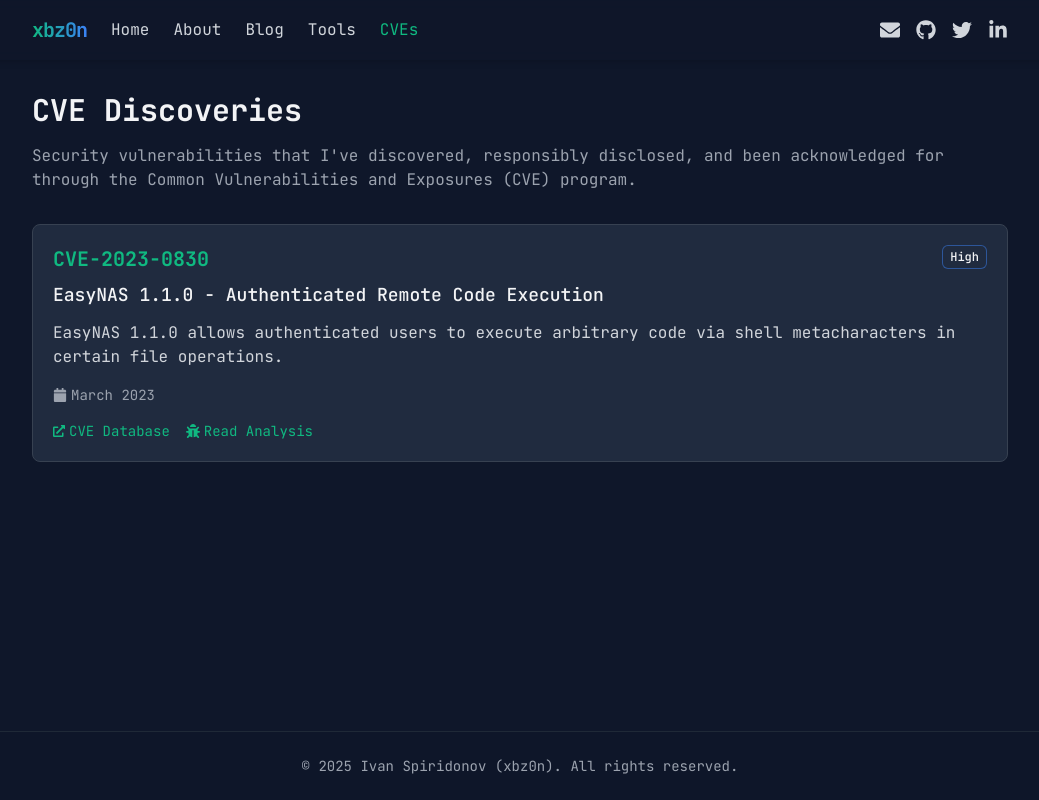
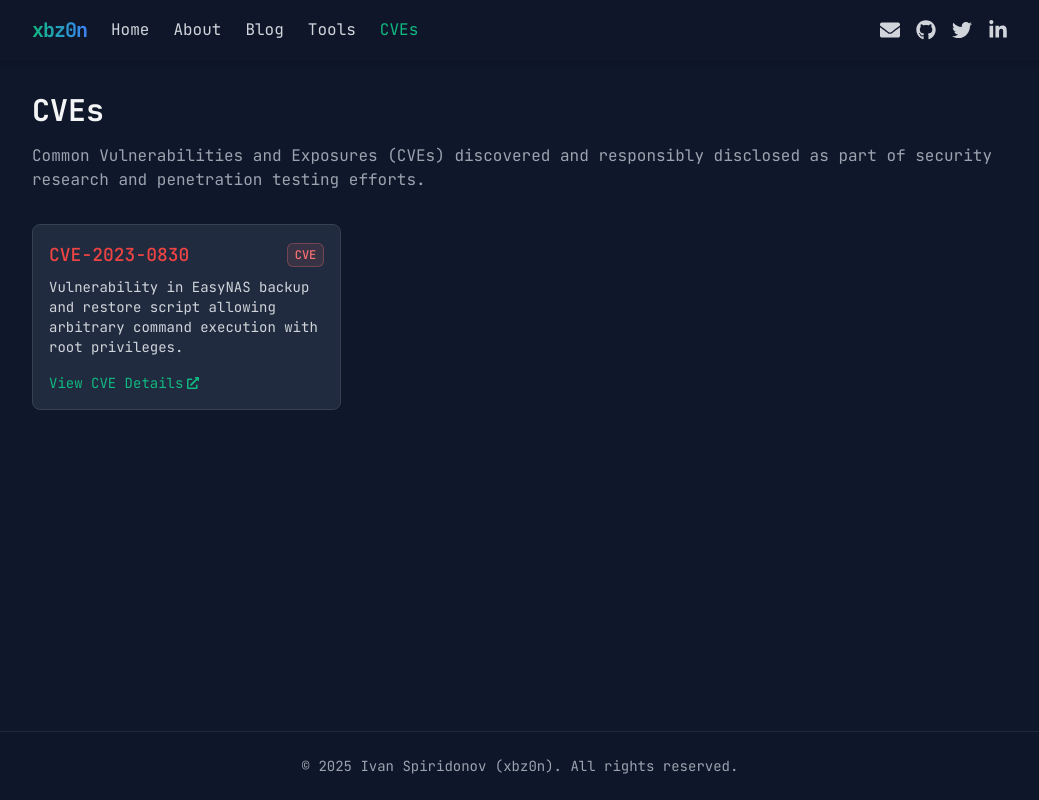
Before and after one commit to xbz0n/xbz0n.github.io, a Next.js app: page /cves in a window 1280 px wide. Shown: the whole page, without its empty margins (120-1159 px from the left). Built offline with nearby package versions, Linux system fonts and the light colour scheme.

Commit message:
Restore original CVEs page layout with grid and CVECard component

```diff
--- a/pages/cves.js
+++ b/pages/cves.js
@@ -1,17 +1,12 @@
-import { FaBug, FaCalendar, FaExternalLinkAlt } from 'react-icons/fa';
-import Link from 'next/link';
+import CVECard from '../components/CVECard';
 import Head from 'next/head';
 
 export default function CVEs() {
   const cves = [
     {
       id: "CVE-2023-0830",
-      name: "EasyNAS 1.1.0 - Authenticated Remote Code Execution",
-      description: "EasyNAS 1.1.0 allows authenticated users to execute arbitrary code via shell metacharacters in certain file operations.",
-      date: "March 2023",
-      cveLink: "https://nvd.nist.gov/vuln/detail/CVE-2023-0830",
-      blogLink: "/blog/cve-2023-0830",
-      severity: "High"
+      link: "https://nvd.nist.gov/vuln/detail/CVE-2023-0830",
+      description: "Vulnerability in EasyNAS backup and restore script allowing arbitrary command execution with root privileges."
     }
   ];
 
@@ -24,52 +19,21 @@
 
       <div className="space-y-8">
         <div className="space-y-4">
-          <h1 className="text-3xl font-bold">CVE Discoveries</h1>
+          <h1 className="text-3xl font-bold">CVEs</h1>
           <p className="text-gray-400">
-            Security vulnerabilities that I've discovered, responsibly disclosed, and been acknowledged for through the Common Vulnerabilities and Exposures (CVE) program.
+            Common Vulnerabilities and Exposures (CVEs) discovered and responsibly disclosed
+            as part of security research and penetration testing efforts.
           </p>
         </div>
 
-        <div className="space-y-6">
+        <div className="grid grid-cols-1 md:grid-cols-2 lg:grid-cols-3 gap-6">
           {cves.map((cve, index) => (
-            <div key={index} className="bg-secondary/50 rounded-lg border border-gray-700 p-5 hover:border-accent/40 transition-all">
-              <div className="flex items-start justify-between">
-                <h2 className="text-xl font-semibold text-accent">{cve.id}</h2>
-                <span className={`badge ${cve.severity === 'Critical' ? 'badge-critical' : cve.severity === 'High' ? 'badge-high' : 'badge-medium'}`}>
-                  {cve.severity}
-                </span>
-              </div>
-
-              <h3 className="text-lg font-medium mt-2">{cve.name}</h3>
-
-              <p className="mt-3 text-gray-300">
-                {cve.description}
-              </p>
-
-              <div className="mt-4 flex items-center text-sm text-gray-400">
-                <FaCalendar className="mr-1" />
-                <span>{cve.date}</span>
-              </div>
-
-              <div className="mt-4 flex space-x-4">
-                <a
-                  href={cve.cveLink}
-                  target="_blank"
-                  rel="noopener noreferrer"
-                  className="flex items-center text-sm text-accent hover:text-accent/80"
-                >
-                  <FaExternalLinkAlt className="mr-1 h-3 w-3" />
-                  <span>CVE Database</span>
-                </a>
-
-                {cve.blogLink && (
-                  <Link href={cve.blogLink} className="flex items-center text-sm text-accent hover:text-accent/80">
-                    <FaBug className="mr-1" />
-                    <span>Read Analysis</span>
-                  </Link>
-                )}
-              </div>
-            </div>
+            <CVECard
+              key={index}
+              id={cve.id}
+              link={cve.link}
+              description={cve.description}
+            />
           ))}
         </div>
       </div>
```
